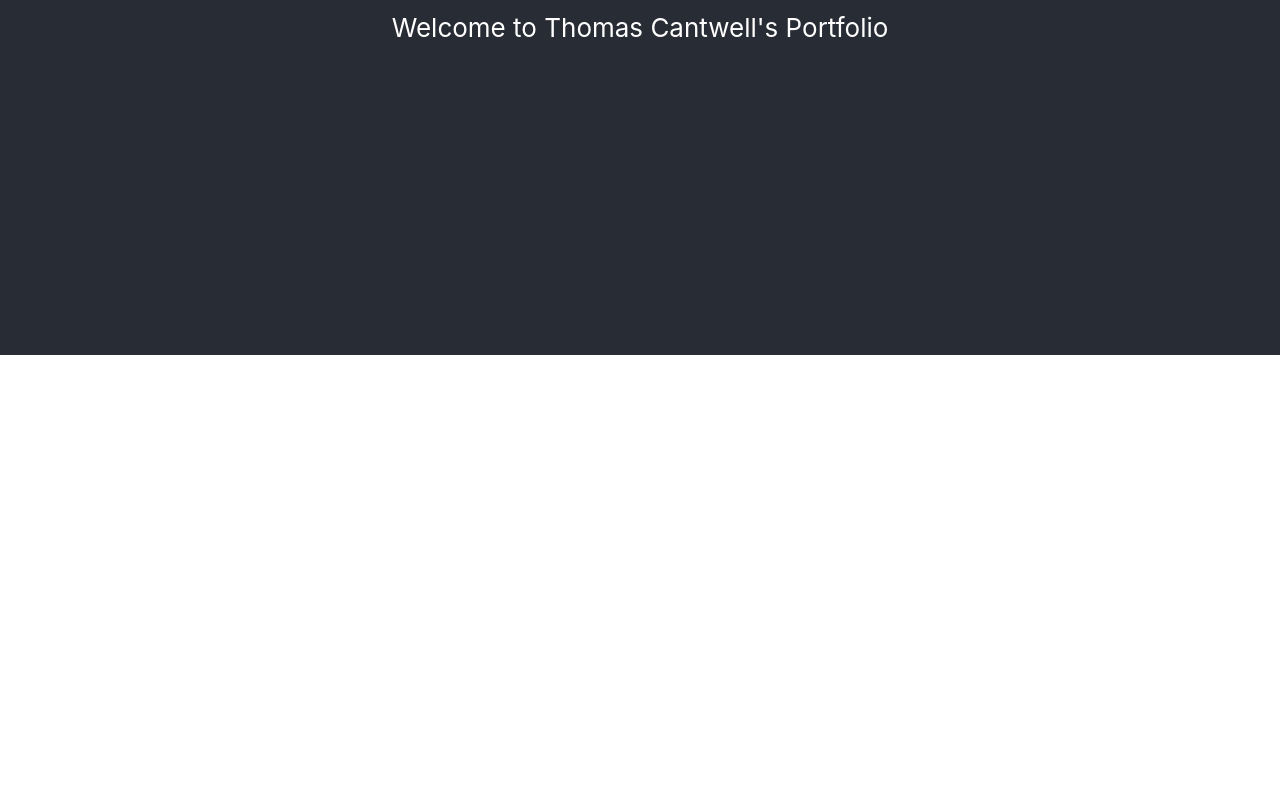
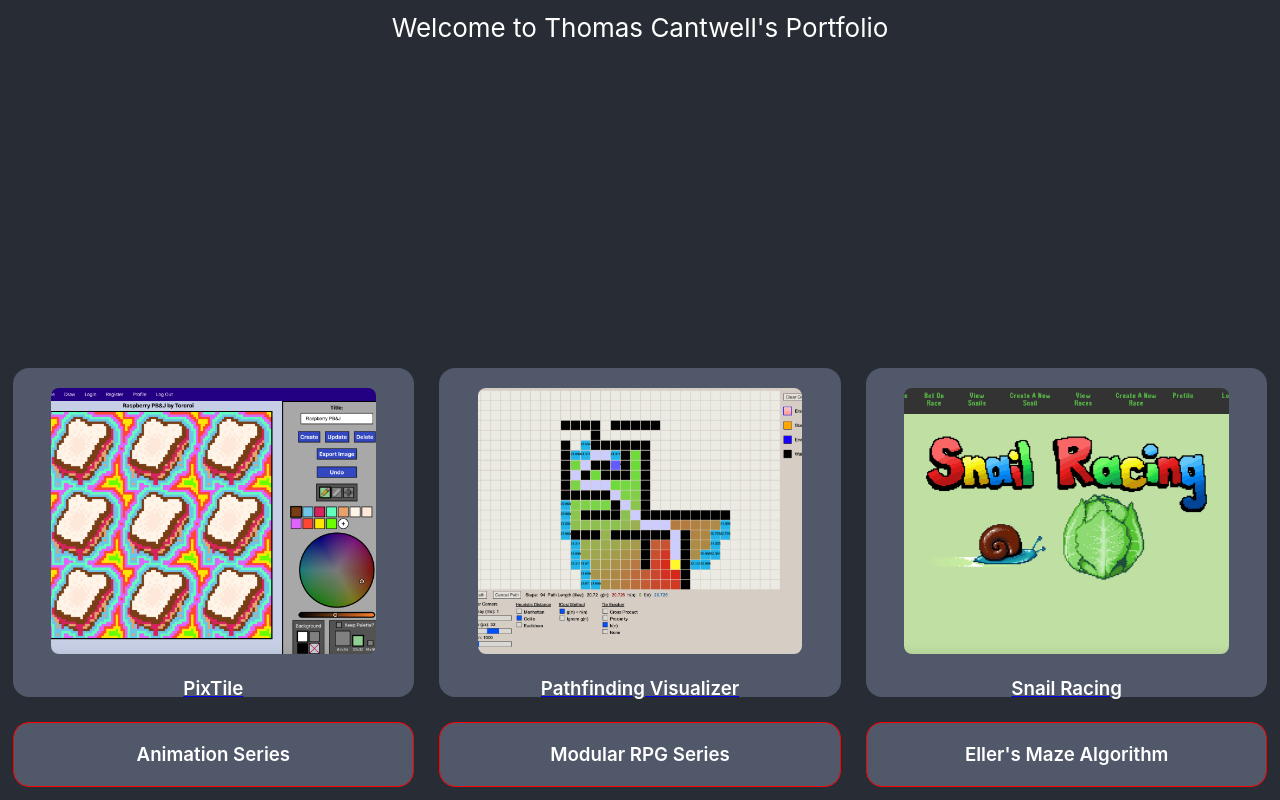
Before and after one commit to Tororoi/portfolio, a React (Create React App) app: page /blogs in a window 1280 px wide. Shown: the part 445-1245 px from the top of the page. Before the commit the page ends 800 px from the top, so only its background shows below. Built offline with nearby package versions, Linux system fonts and the light colour scheme.

Commit message:
adding maze

```diff
--- a/src/App.css
+++ b/src/App.css
@@ -71,6 +71,8 @@
   background-color: rgb(241, 111, 24);
 }
 
+/* Projects */
+
 .project-container {
   display: flex;
   width: 100%;
@@ -78,6 +80,7 @@
 
 .project-card {
   /* border: 2px solid red; */
+  width: 33%;
   border-radius: 16px;
   margin: 1%;
   color: white;
@@ -102,3 +105,39 @@
 .project h3 {
   font-weight: 600;
 }
+
+/* Blogs */
+
+.blog-container {
+  display: flex;
+  width: 100%;
+}
+
+.blog-card {
+  /* border: 2px solid red; */
+  border: 1px solid red;
+  width: 33%;
+  border-radius: 16px;
+  margin: 1%;
+  color: white;
+  background-color: #505869;
+}
+
+.blog {
+  width: 90%;
+  height: 90%;
+  margin: 5%;
+  color: white;
+  text-decoration: none;
+}
+
+.blog img {
+  width: 90%;
+  height: 90%;
+  border-radius: 8px;
+  object-fit: cover;
+}
+
+.blog h3 {
+  font-weight: 600;
+}
--- a/src/App.js
+++ b/src/App.js
@@ -30,19 +30,19 @@ class App extends React.Component {
             </p>
           </header>
           <main>
-            <Route path="/projects" exact render={() =>
+            {/* <Route path="/projects" exact render={() =>
              <ProjectContainer/>
             } />
             <Route path="/resume" exact render={() =>
              <Resume/>
             } />
-            {/* <Route path="/blogs" exact render={() =>
+            <Route path="/blogs" exact render={() =>
              <BlogContainer/>
             } /> */}
-           <Route path="/" exact render={() =>
+           <Route path="/" render={() =>
              <>
              <ProjectContainer/>
-             {/* <BlogContainer/> */}
+             <BlogContainer/>
              </>
             } />
           </main>
--- a/src/Components/Blog.jsx
+++ b/src/Components/Blog.jsx
@@ -9,35 +9,34 @@ const Blog = (props) => {
 
     const handleClick = (e) => {
         // console.log(props.project)
-        props.projectDispatch(props.project)
+        props.blogDispatch(props.blog)
     }
 
     return (
         <>
-        {/* <div className="project-card">
-            <NavLink to="/project">
-            <div className="project">
-                <img
+        <div className="blog-card">
+            <div className="blog">
+                <h3>{props.blog.title}</h3>
+                {/* <img
                     src={props.project.image}
                     alt={props.project.title}
                     onClick={handleClick}
-                />
+                /> */}
             </div>
-            </NavLink>
-        </div> */}
+        </div>
         </>
     )
 };
 
-const chooseProject = (project) => {
+const chooseBlog = (blog) => {
     return {
-        type: "CHOOSE_PROJECT",
-        payload: project
+        type: "CHOOSE_BLOG",
+        payload: blog
     }
 }
 
 const mapDispatchToProps = {
-    projectDispatch: chooseProject
+    blogDispatch: chooseBlog
 }
 
 export default connect(null, mapDispatchToProps)(Blog);
--- a/src/Components/Project.jsx
+++ b/src/Components/Project.jsx
@@ -15,7 +15,7 @@ const Project = (props) => {
     return (
         <>
         <div className="project-card">
-            <a href={props.project.url}>
+            <a href={props.project.url} target="_blank">
                 <div className="project">
                     <img
                         src={props.project.image}
--- a/src/Components/ProjectContainer.jsx
+++ b/src/Components/ProjectContainer.jsx
@@ -7,7 +7,7 @@ import {connect} from 'react-redux'
 
 const ProjectContainer = (props) => {
     const projectArray = props.projects.map((project) => {
-        console.log(props)
+        // console.log(props)
         return <Project
             key={project.id}
             project={project}
--- a/src/data.json
+++ b/src/data.json
@@ -27,6 +27,16 @@
             "title": "Animation Series",
             "url": "https://medium.com/@cantwell.tom/animate-an-8-directional-sprite-part-3-collision-dacb42990f35",
             "image": ""
+        },
+        {
+            "title": "Modular RPG Series",
+            "url": "https://medium.com/@cantwell.tom/creating-a-modular-game-in-javascript-part-3-viewport-and-organizing-a-spritesheet-40d3f1a2a144",
+            "image": ""
+        },
+        {
+            "title": "Eller's Maze Algorithm",
+            "url": "https://medium.com/@cantwell.tom/ellers-maze-algorithm-in-javascript-2e5742c1a4cd",
+            "image": ""
         }
     ]
 }
```
Also changed, not shown: src/Components/Maze/Cell.jsx (added, +44 -0 lines), src/Components/Maze/Maze.jsx (added, +42 -0 lines), src/Components/Maze/Row.jsx (added, +42 -0 lines).
